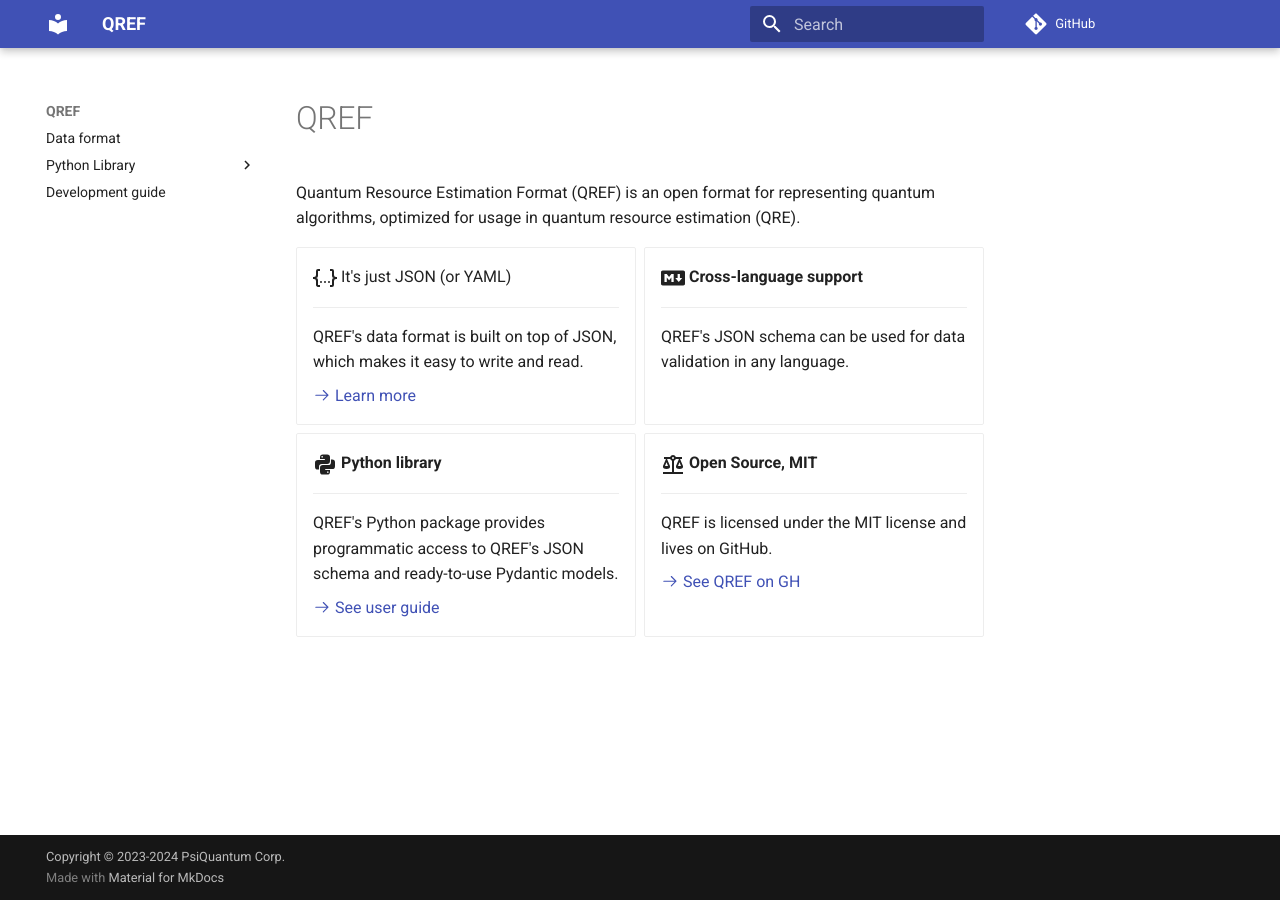
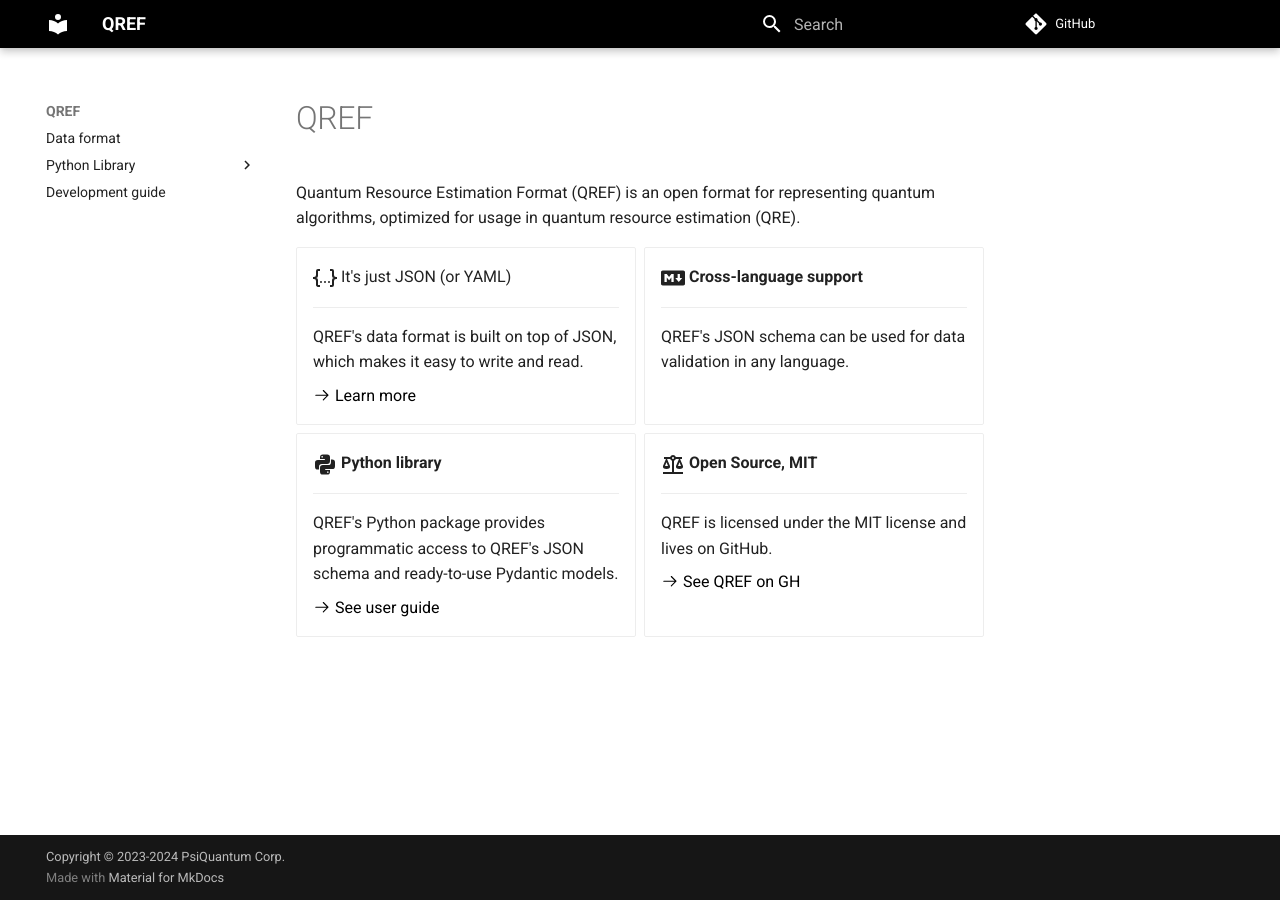
Before and after one commit to PsiQ/qref, an MkDocs documentation site: the page built from docs/index.md, in a window 1280 px wide. Built offline with MkDocs 1.6.1 and Material for MkDocs 9.7.7, drawn with Linux system fonts in a browser that asks for light colours; comment, search, counter and statistics services are not loaded.

Commit message:
update docs style

```diff
--- /dev/null
+++ b/docs/psidocs.css
@@ -0,0 +1,4 @@
+:root {
+    --md-primary-fg-color: #000000;
+    --md-accent-fg-color: #7030A0
+}
--- a/mkdocs.yml
+++ b/mkdocs.yml
@@ -1,6 +1,6 @@
 # yaml-language-server: $schema=https://squidfunk.github.io/mkdocs-material/schema.json
 site_name: QREF
-site_description: Quantum Resource Estimation Format
+site_description: Quantum Algorithms Represented Topologically
 site_author: PsiQuantum Corp.
 copyright: Copyright © 2023-2024 PsiQuantum Corp.
 repo_url: https://github.com/psiq/qref
@@ -14,8 +14,13 @@
   - development.md
 theme:
   name: material
+  palette:
+    primary: custom
+    accent: custom
   features:
     - content.code.copy
+extra_css:
+  - psidocs.css
 markdown_extensions:
   - admonition
   - attr_list
```
